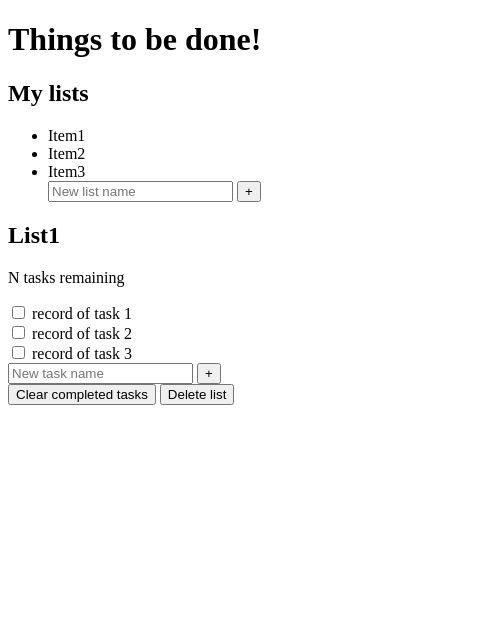
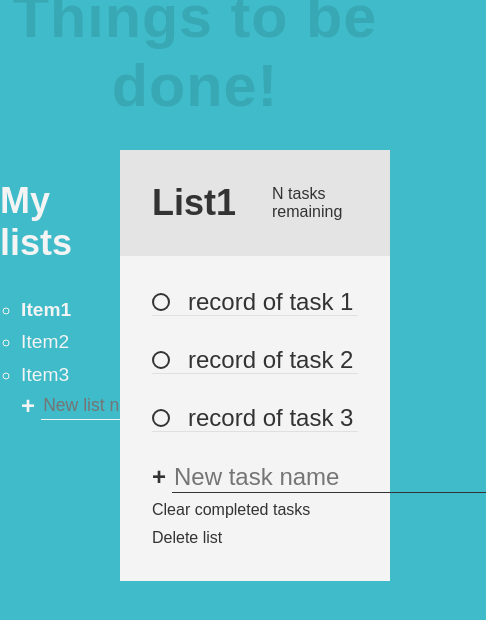
Before and after one commit to ash1ni/projectX, a plain HTML site: page index.html in a window 390 px wide. Shown: the whole page, 486 px wide, since content can reach past the window. Drawn offline with Linux system fonts and the light colour scheme.

Commit message:
modify html file and create css file to add better design and responsiveness. Use flexbox to align the items.

```diff
--- a/index.html
+++ b/index.html
@@ -13,12 +13,12 @@
     <div class="all-tasks">
         <h2 class="task-list-title">My lists</h2>
         <ul class="task-list">
-            <li class="active-list">Item1</li>
-            <li>Item2</li>
-            <li>Item3</li>
+            <li class=" list-name active-list">Item1</li>
+            <li class="list-name">Item2</li>
+            <li class="list-name">Item3</li>
             <form action="">
                 <input type="text" class="new list" placeholder="New list name" aria-label="new list name">
-                <button class="btn list" aria-label="create new list">+</button>
+                <button class="btn create" aria-label="create new list">+</button>
             </form>
 
 
@@ -61,8 +61,8 @@
             </div>
             <div class="new-task-creator">
                  <form action="">
-                <input type="text" class="new list" placeholder="New task name" aria-label="create new task">
-                <button class="btn task" aria-label="create new task">+</button>
+                <input type="text" class="new task" placeholder="New task name" aria-label="create new task">
+                <button class="btn create" aria-label="create new task">+</button>
             </form>
             </div>
             <div class="delete-stuff">
--- a/style.css
+++ b/style.css
@@ -1,3 +1,189 @@
-.markAsComplete{
-    text-decoration: line-through;
+:root{
+    --clr-primary: rgb(63, 187, 201);
+    --clr-light: #f4f4f4;
+    --clr-dark: #333;
+    --clr-warning: rgb(99,36,36);
+
 }
+
+*,
+*::before,
+*::after{
+    font-family: inherit;
+    box-sizing: border-box;
+}
+
+body{
+    margin:0;
+    font-family: "Work Sans", sans-serif;
+    font-weight: 300;
+    font-size: 1.5rem;
+    background-color: var(--clr-primary);
+    color: var(--clr-light);
+    display: grid;
+    grid:
+        "header header header header" auto
+        "...... lists active ......"  auto /
+        1fr minmax(100px, 300px) minmax(250px,500px) 1fr;
+
+}
+
+.title {
+    grid-area: header;
+    text-align: center;
+    font-size: calc(7vw + 2rem);
+    font-weight: 900;
+    color: rgba(0,0,0,0.1);
+    letter-spacing: 1px;
+    margin: -0.3em 0 0.5em ;
+}
+
+.all-tasks {
+    grid-area: lists;
+}
+
+.task-list{
+    font-size: 1.2rem;
+    line-height: 1.7;
+    list-style: circle;
+    padding-left: 1.1em;
+
+}
+
+.list-name{
+    cursor: pointer;
+}
+
+.list-name:hover{
+    opacity: 0.7;
+}
+
+form{
+    display: flex;
+}
+
+.btn{
+    cursor: pointer;
+    background: 0;
+    border: 0;
+    padding: 0;
+    color: inherit;
+    font-size: 1rem;
+}
+
+.btn.create{
+    font-size: 1.5rem;
+    font-weight: 900;
+    margin-right: 0.25em;
+    transition: opacity 250ms ease-in;
+}
+
+.btn.create:hover{
+    opacity: 0.7;
+}
+
+.new{
+    background: transparent;
+    border: 0;
+    color: inherit;
+    border-bottom: 1px solid currentColor;
+    font-size: inherit;
+    outline: none;
+
+    transition: border-bottom 250ms ease-in;
+    order: 2;
+}
+
+.new:focus{
+    border-bottom-width: 3px;
+}
+
+.new:focus::placeholder{
+    opacity: 0.2;
+}
+
+.new.list{
+    font-size: 1.1rem;
+}
+
+.active-list{
+    font-weight: 700;
+}
+
+.todo-list {
+    --spacer:2rem;
+    grid-area: active;
+    background: var(--clr-light);
+    color: var(--clr-dark);
+
+}
+
+.todo-header{
+    padding: var(--spacer);
+    background:#e4e4e4;
+    display: flex;
+    align-items: center;
+    justify-content: space-between;
+
+
+}
+
+.list-title{
+    margin: 0 1em 0 0;
+
+}
+
+.task-count {
+    margin: 0;
+    font-size: 1rem;
+}
+
+.todo-body{
+    padding: var(--spacer);
+
+
+}
+
+[type="checkbox"]{
+    opacity: 0;
+    position: absolute;
+}
+
+.task label{
+    display: flex;
+    align-items: center;
+    position: relative;
+    margin-bottom: 1.25em;
+}
+
+.task label::after{
+    content: "";
+    position: absolute;
+    right: 0;
+    left: 0;
+    bottom: 0;
+    height: 1px;
+    background: currentColor;
+    opacity: 0.1;
+}
+
+.custom-checkbox{
+    --size: .75em;
+    display: inline-block;
+    width: var(--size);
+    height: var(--size);
+    margin-right: var(--size);
+    cursor: pointer;
+    border: 2px solid currentColor;
+    border-radius: 50%;
+    transform: scale(1);
+    transition: transform 300ms ease-in-out;
+}
+
+.task:hover .custom-checkbox,
+[type="checkbox"]:focus + label .custom-checkbox
+{
+    transform: scale(1.2);
+    color: var(--clr-primary);
+
+}
```
